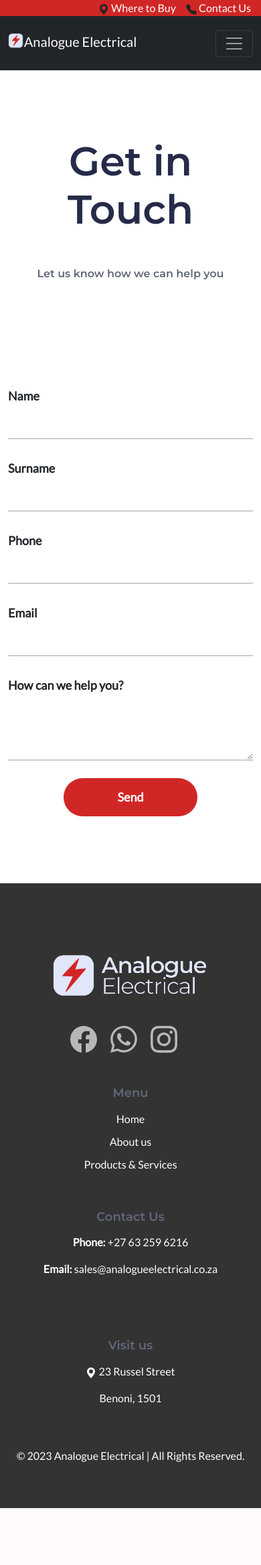
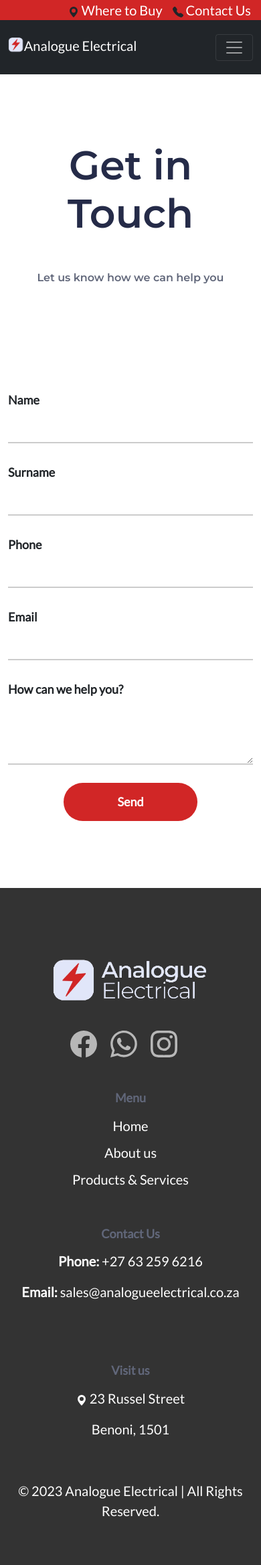
Before and after one commit to Gabbiie/Analogue-Electrical, a Flask app: page /contact in a window 390 px wide. Shown: the whole page at 67% size. Before the commit the page ends 2252 px from the top, so only its background shows below. Run offline with Flask 2, Linux system fonts and the light colour scheme.

Commit message:
Update contact form and ensure website responsiveness.

```diff
--- a/main.py
+++ b/main.py
@@ -32,6 +32,7 @@ def contact():
 
 
 # Route to handle form submission
+# Route to handle form submission
 @app.route('/submit_form', methods=['POST'])
 def submit_form():
     if request.method == 'POST':
@@ -52,9 +53,15 @@ def submit_form():
             mail.send(msg)
             print("Sent successfully!")
 
+            # Return a success response
+            return "Form submitted successfully. We will get in touch with you shortly."
+
         except Exception as e:
             print(f"Error sending email: {str(e)}")
 
+            # Return an error response
+            return "An error occurred while processing your form. Please try again later."
+
 
 if __name__ == "__main__":
-    app.run(debug=False)
+    app.run(debug=True)
--- a/static/css/styles.css
+++ b/static/css/styles.css
@@ -5,7 +5,7 @@ h1, h2, h3, h4, h5, h6 {
 }
 
 /* Style for other text using Montserrat Regular */
-body, p, span, div {
+body, p, span,div,.footer-links a,.footer-links p,.footer-heading {
     font-family: 'Lato', sans-serif;
     font-weight: 400;
 
@@ -232,14 +232,14 @@ a {
 }
 
 /* Add space at the bottom of the boxes when stacked */
-@media (max-width: 991px) {
+@media (max-width: 746px) {
   .contact .info-item {
     margin-bottom: 30px; /* Adjust the value as needed */
   }
 }
 
 /* Center the boxes underneath the headings when stacked */
-@media (max-width: 991px) {
+@media (max-width: 746px) {
   .contact .col-md-4 {
     display: flex;
     justify-content: center;
@@ -247,7 +247,7 @@ a {
 }
 
 /* Adjust the margin between the boxes on larger screens */
-@media (min-width: 992px) and (max-width: 1199px) {
+@media (min-width: 746px) and (max-width: 1199px) {
   .contact .info-item {
     margin-right: 20px; /* Adjust the margin as needed */
   }
@@ -320,7 +320,7 @@ a {
 }
 
 /* Custom CSS for centering columns on smaller screens when stacked */
-@media (max-width: 991.98px) {
+@media (max-width: 991px) {
   .footer .footer-links {
     text-align: center;
   }
@@ -502,3 +502,58 @@ input:focus, textarea:focus {
 .social-icon svg {
     fill: #B7B7B7; /* Change this color to your desired color */
 }
+
+/* Increase font size for the text in the first navigation bar on smaller screens */
+@media (max-width: 767.98px) {
+  .region-top-bar .menu a {
+    font-size: 20px; /* Adjust the font size as needed */
+  }
+}
+
+/* Increase font size for the text in the footer on smaller screens */
+@media (max-width: 767.98px) {
+  .footer .footer-links a,
+  .footer .footer-links p {
+    font-size: 20px; /* Adjust the font size as needed */
+  }
+}
+
+/* Increase the size of the scroll-up button on smaller screens */
+@media (max-width: 767.98px) {
+  .scroll-top {
+    width: 60px;
+    height: 60px;
+    line-height: 35px;
+    font-size: 24px;
+  }
+}
+
+/* Make text size bigger on smaller screens */
+@media (max-width: 767.98px) {
+  body {
+    font-size: 20px; /* Adjust the font size as needed */
+  }
+}
+
+@media (max-width: 767.98px) {
+  h1, h2, h3, h4, h5, h6 {
+    font-size: 26px; /* Adjust the font size as needed */
+  }
+}
+
+/* Style for the flex container */
+.flex-container {
+  display: flex;
+  justify-content: space-between; /* Spread items evenly within the container */
+  flex-wrap: wrap; /* Allow items to wrap to the next line if needed */
+}
+
+/* Adjust the spacing between form fields */
+.row .form-group {
+  margin-bottom: 10px; /* Add spacing between rows */
+}
+
+/* Ensure the last field in the row doesn't have bottom margin */
+.row .form-group:last-child {
+  margin-bottom: 0;
+}
--- a/templates/contact.html
+++ b/templates/contact.html
@@ -9,22 +9,30 @@
         </div>
       </div>
       <form class="contact-form" action="/submit_form" method="POST">
+        <!-- Name and Surname on the same row -->
         <div class="row">
           <div class="col-md-6">
             <div class="form-group">
               <label for="name">Name</label>
               <input type="text" id="name" name="name" required>
             </div>
+          </div>
+          <div class="col-md-6">
             <div class="form-group">
               <label for="surname">Surname</label>
               <input type="text" id="surname" name="surname" required>
             </div>
           </div>
+        </div>
+        <!-- Phone and Email on the same row -->
+        <div class="row">
           <div class="col-md-6">
             <div class="form-group">
               <label for="phone">Phone</label>
               <input type="tel" id="phone" name="phone" required>
             </div>
+          </div>
+          <div class="col-md-6">
             <div class="form-group">
               <label for="email">Email</label>
               <input type="email" id="email" name="email" required>
@@ -46,4 +54,5 @@
     </div>
   </section>
 
+
  {% include "footer.html" %}
--- a/templates/footer.html
+++ b/templates/footer.html
@@ -69,6 +69,7 @@
         <svg xmlns="http://www.w3.org/2000/svg" width="25" height="25" fill="currentColor" class="bi bi-arrow-up" viewBox="0 0 16 16">
             <path fill-rule="evenodd" d="M8 15a.5.5 0 0 0 .5-.5V2.707l3.146 3.147a.5.5 0 0 0 .708-.708l-4-4a.5.5 0 0 0-.708 0l-4 4a.5.5 0 1 0 .708.708L7.5 2.707V14.5a.5.5 0 0 0 .5.5z"/>
         </svg>
+
     </a>
 
 <!-- Your existing JavaScript and other scripts -->
--- a/templates/header.html
+++ b/templates/header.html
@@ -2,6 +2,7 @@
 <html lang="en">
 <head>
     <meta charset="UTF-8">
+    <meta name="viewport" content="width=device-width, initial-scale=1">
     <title>Analogue Electrical</title>
     <link href="https://cdn.jsdelivr.net/npm/bootstrap@5.0.2/dist/css/bootstrap.min.css" rel="stylesheet" integrity="sha384-EVSTQN3/azprG1Anm3QDgpJLIm9Nao0Yz1ztcQTwFspd3yD65VohhpuuCOmLASjC" crossorigin="anonymous">
     <link href="static/css/styles.css" rel="stylesheet">
```
Also changed, not shown: templates/index.html (+10 -1 lines). Lines whose indentation alone changed are shown as unchanged.
